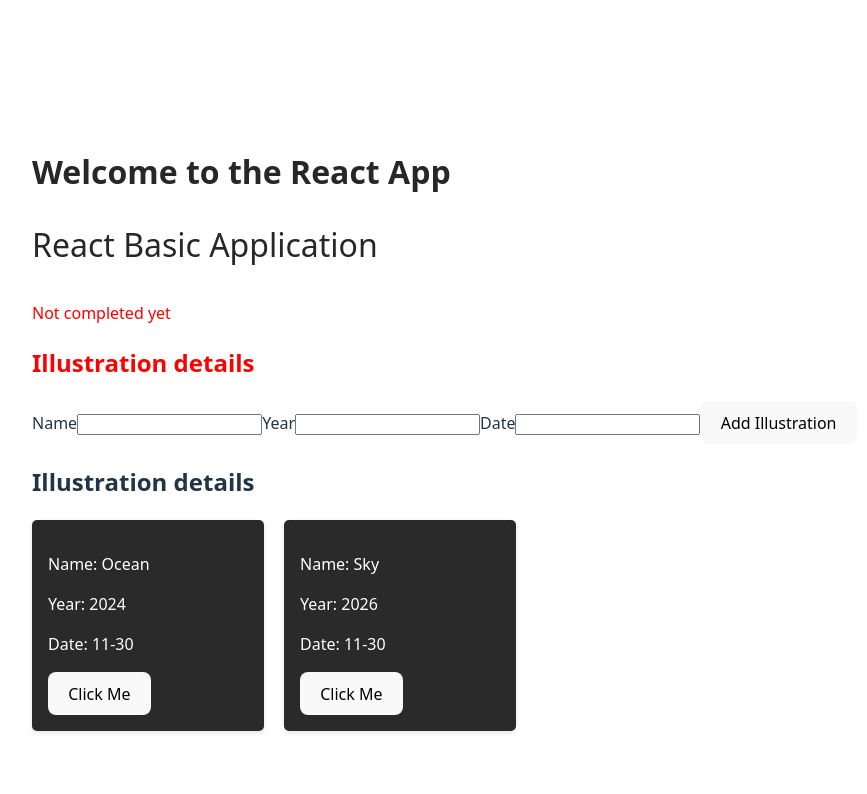
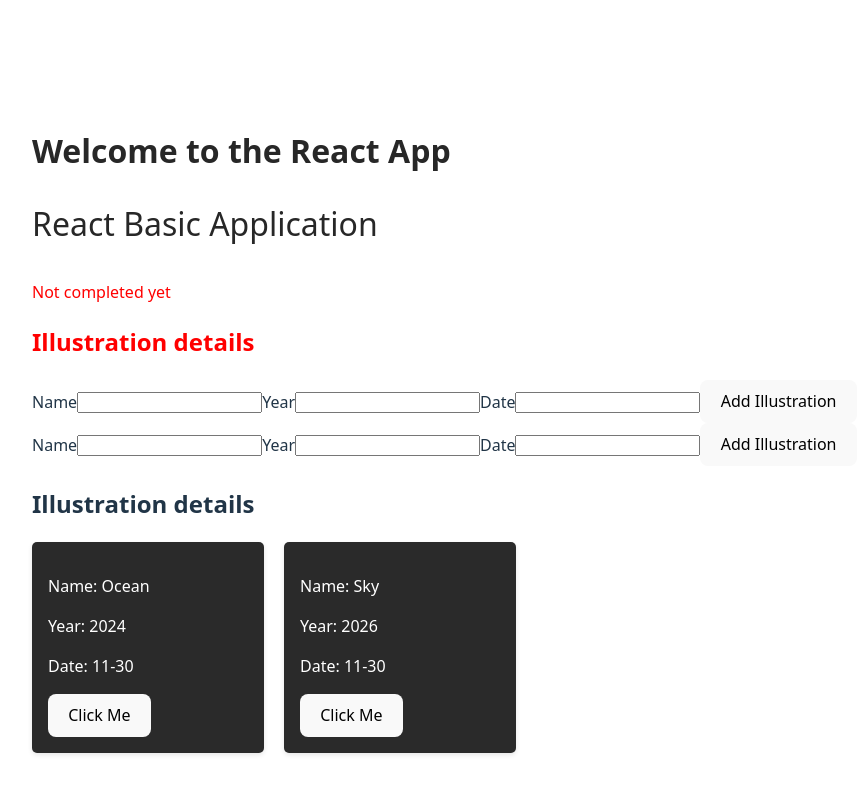
Before and after one commit to rajkumar1191/react-cls-09-01, a React (Vite) app: page / in a window 1280 px wide. Shown: the top 794 px of the page, without its empty margins (0-867 px from the left). Built offline with nearby package versions, Linux system fonts and the light colour scheme.

Commit message:
Add AddIllustrationReducer and AddIllustrationReducerWithRef components for improved form handling

```diff
--- a/src/App.jsx
+++ b/src/App.jsx
@@ -3,6 +3,8 @@ import "./App.css";
 import style from "./App1.module.css";
 import AddIllustration from "./components/AddIllustration";
 import { useState } from "react";
+import AddIllustrationReducer from "./components/AddIllustrationReducer";
+import AddIllustrationReducerWithRef from "./components/AddIllustrationReducerWithRef";
 
 const App = () => {
   const title = "Illustration details";
@@ -37,7 +39,8 @@ const App = () => {
       <h2 style={{ fontSize: "1.5rem", color: isCompleted ? "#ccc" : "red" }}>
         {title}
       </h2>
-      <AddIllustration addForm={handleFormSubmit} />
+      <AddIllustrationReducer addForm={handleFormSubmit} />
+      <AddIllustrationReducerWithRef addForm={handleFormSubmit} />
       <IllustrationList
         name={title}
         year={"2026"}
--- /dev/null
+++ b/src/components/AddIllustrationReducer.jsx
@@ -0,0 +1,86 @@
+import { useReducer } from "react";
+
+const initialState = {
+  name: "",
+  year: "",
+  date: "",
+  errors: null,
+};
+
+const formReducer = (state, action) => {
+  switch (action.type) {
+    case "SET_FIELD":
+      return {
+        ...state,
+        [action.field]: action.value,
+        errors: null,
+      };
+    case "SET_ERRORS":
+      return {
+        ...state,
+        errors: action.errors || null,
+      };
+    case "RESET":
+      return initialState;
+    default:
+      return state;
+  }
+};
+
+const AddIllustrationReducer = ({ addForm }) => {
+
+  const [state, dispatch] = useReducer(formReducer, initialState);
+  const { name, year, date, errors } = state;
+
+  const handleSubmit = (e) => {
+    e.preventDefault();
+
+    if (!name || !year || !date) {
+      dispatch({
+        type: "SET_ERRORS",
+        errors: "All fields are required.",
+      });
+      return;
+    }
+
+    addForm({ name, year, date });
+    dispatch({ type: "RESET" });
+  };
+
+  return (
+    <form onSubmit={handleSubmit}>
+      <label>Name</label>
+      <input
+        type="text"
+        value={name}
+        onChange={(e) =>
+          dispatch({ type: "SET_FIELD", field: "name", value: e.target.value })
+        }
+      />
+      <label>Year</label>
+      <input
+        type="number"
+        value={year}
+        onChange={(e) =>
+          dispatch({
+            type: "SET_FIELD",
+            field: "year",
+            value: Number(e.target.value),
+          })
+        }
+      />
+      <label>Date</label>
+      <input
+        type="text"
+        value={date}
+        onChange={(e) =>
+          dispatch({ type: "SET_FIELD", field: "date", value: e.target.value })
+        }
+      />
+
+      {errors && <div style={{color: "red"}}>{errors}</div>}
+      <button type="submit">Add Illustration</button>
+    </form>
+  );
+};
+export default AddIllustrationReducer;
--- /dev/null
+++ b/src/components/AddIllustrationReducerWithRef.jsx
@@ -0,0 +1,128 @@
+import { useReducer, useRef } from "react";
+
+const initialState = {
+  name: "",
+  year: "",
+  date: "",
+  errors: null,
+};
+
+const formReducer = (state, action) => {
+  switch (action.type) {
+    case "SET_FIELD":
+      return {
+        ...state,
+        [action.field]: action.value,
+        errors: null,
+      };
+    case "SET_ERRORS":
+      return {
+        ...state,
+        errors: action.errors || null,
+      };
+    case "RESET":
+      return initialState;
+    default:
+      return state;
+  }
+};
+
+const AddIllustrationReducerWithRef = ({ addForm }) => {
+  const [state, dispatch] = useReducer(formReducer, initialState);
+
+  const nameInputRef = useRef(null);
+  const yearInputRef = useRef(null);
+  const dateInputRef = useRef(null);
+
+  const submitCountRef = useRef(0);
+
+  const isSubmittingRef = useRef(false);
+
+  const { name, year, date, errors } = state;
+
+  const handleSubmit = (e) => {
+    e.preventDefault();
+    console.log("Submit count:", submitCountRef.current);
+
+    if (isSubmittingRef.current) return;
+    isSubmittingRef.current = true;
+
+    if (!name) {
+      dispatch({
+        type: "SET_ERRORS",
+        errors: "All fields are required.",
+      });
+      isSubmittingRef.current = false;
+      nameInputRef.current.focus();
+
+      return;
+    }
+    if (!year) {
+      dispatch({
+        type: "SET_ERRORS",
+        errors: "All fields are required.",
+      });
+      isSubmittingRef.current = false;
+      yearInputRef.current.focus();
+
+      return;
+    }
+    if (!date) {
+      dispatch({
+        type: "SET_ERRORS",
+        errors: "All fields are required.",
+      });
+      isSubmittingRef.current = false;
+      dateInputRef.current.focus();
+      return;
+    }
+
+    submitCountRef.current += 1;
+
+    console.log("Submit count:", submitCountRef.current);
+    addForm({ name, year, date });
+    dispatch({ type: "RESET" });
+    nameInputRef.current.focus();
+    isSubmittingRef.current = false;
+  };
+
+  return (
+    <form onSubmit={handleSubmit}>
+      <label>Name</label>
+      <input
+        type="text"
+        value={name}
+        ref={nameInputRef}
+        onChange={(e) =>
+          dispatch({ type: "SET_FIELD", field: "name", value: e.target.value })
+        }
+      />
+      <label>Year</label>
+      <input
+        type="number"
+        value={year}
+        ref={yearInputRef}
+        onChange={(e) =>
+          dispatch({
+            type: "SET_FIELD",
+            field: "year",
+            value: Number(e.target.value),
+          })
+        }
+      />
+      <label>Date</label>
+      <input
+        type="text"
+        value={date}
+        ref={dateInputRef}
+        onChange={(e) =>
+          dispatch({ type: "SET_FIELD", field: "date", value: e.target.value })
+        }
+      />
+
+      {errors && <div style={{ color: "red" }}>{errors}</div>}
+      <button type="submit">Add Illustration</button>
+    </form>
+  );
+};
+export default AddIllustrationReducerWithRef;
```
Also changed, not shown: src/main.jsx (+9 -0 lines).
